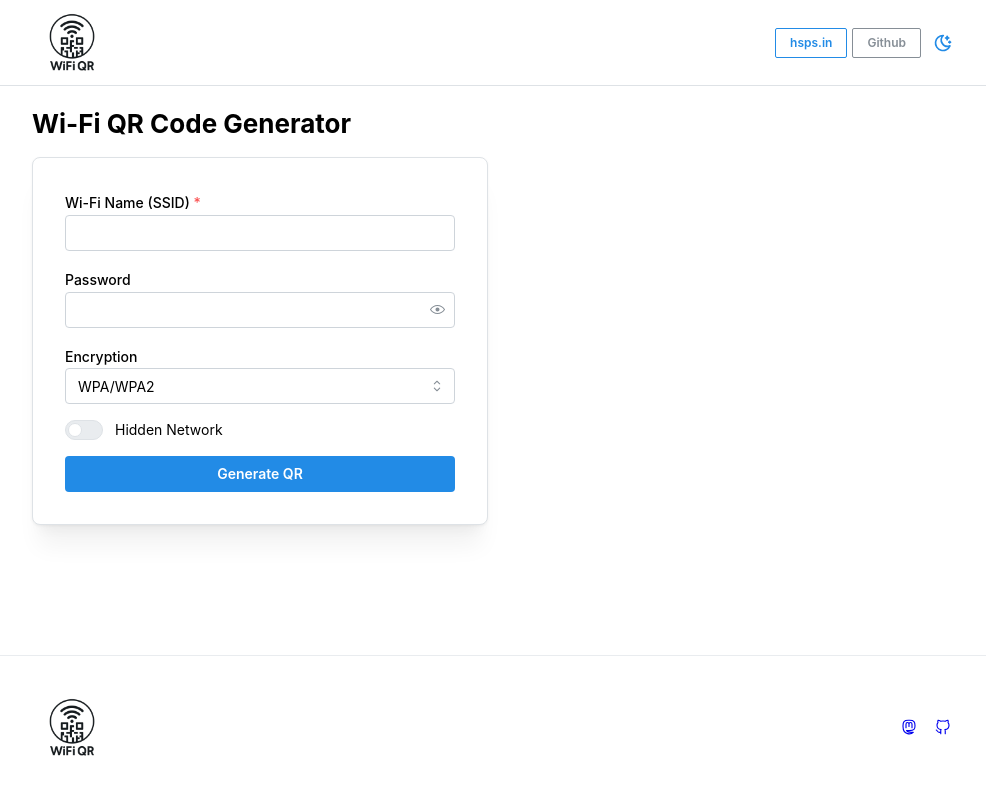
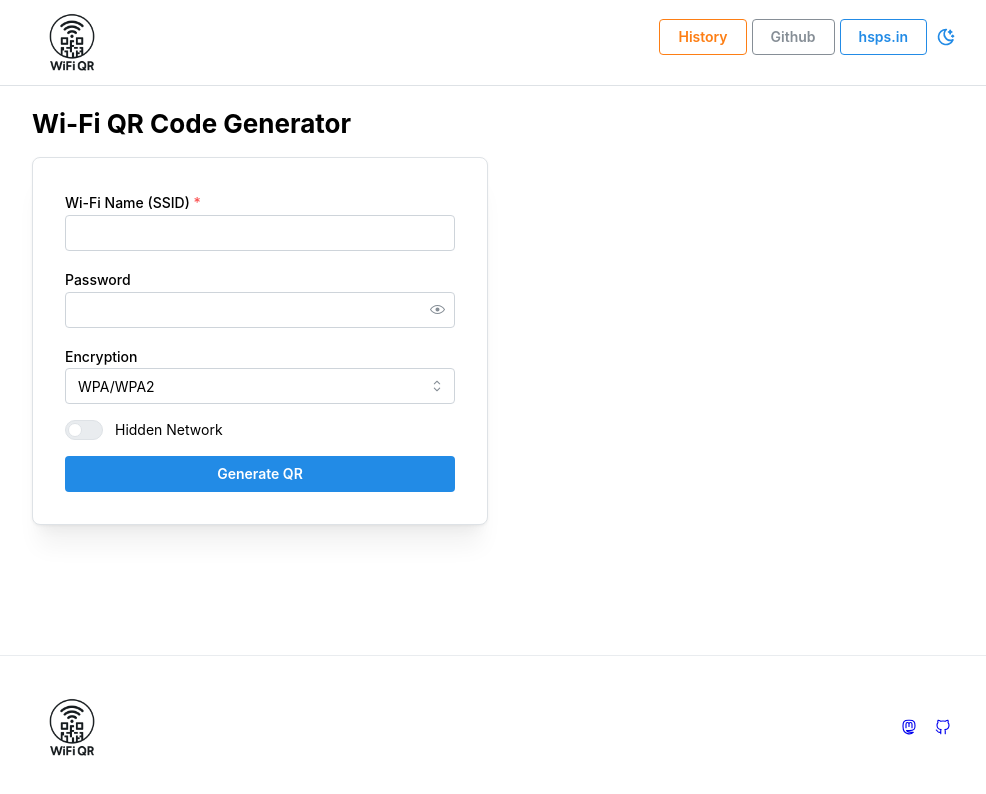
Before and after one commit to coderhs/wifi-qr, a Next.js app: page / in a window 1280 px wide. Shown: the top 794 px of the page, without its empty margins (144-1130 px from the left). Built offline with nearby package versions, Linux system fonts and the light colour scheme.

Commit message:
Move NavLinks to its own component
Signed-off-by: coderhs <mialme@hsps.in>

```diff
--- a/components/Header/Header.tsx
+++ b/components/Header/Header.tsx
@@ -1,53 +1,36 @@
 'use client';
 
-import { ActionIcon, Burger, Container, Group, useMantineColorScheme } from '@mantine/core';
+import { Burger, Container, Group, Drawer } from '@mantine/core';
 import { useDisclosure } from '@mantine/hooks';
 import classes from './Header.module.css';
-import { Button, Box } from '@mantine/core';
 import Logo from '@/components/Logo';
-import { IconSun, IconMoonStars } from '@tabler/icons-react';
+import NavLinks from '../NavLinks';
+
 
 
 export function Header() {
-  const [opened, { toggle }] = useDisclosure(false);
-  const { colorScheme, toggleColorScheme } = useMantineColorScheme();
-
-  const dark = colorScheme === 'dark';
+  const [opened, { toggle, close }] = useDisclosure(false);
 
   return (
     <header className={classes.header}>
       <Container size="md" className={classes.inner}>
         <Logo />
         <Group gap={5} visibleFrom="xs">
-          <Button
-            variant="outline" size="xs" radius="xs"
-            component="a"
-            href="https://hsps.in"
-            target="_blank"
-            rel="noopener noreferrer"
-          >
-            hsps.in
-          </Button>
-          <Button
-            variant="outline" color="gray" size="xs" radius="xs"
-            component="a"
-            href="https://github.com/coderhs/wifi-qr"
-            target="_blank"
-            rel="noopener"
-          >
-            Github
-          </Button>
-          <ActionIcon
-            onClick={() => toggleColorScheme()}
-            variant="subtle"
-            color={dark ? 'yellow' : 'blue'}
-            size="lg"
-            aria-label="Toggle color scheme"
-          >
-            {dark ? <IconSun size={20} /> : <IconMoonStars size={20} />}
-          </ActionIcon>
+          <NavLinks />
         </Group>
         <Burger opened={opened} onClick={toggle} hiddenFrom="xs" size="sm" />
+
+        <Drawer
+          opened={opened}
+          onClose={close}
+          title="Menu"
+          padding="md"
+          size="xs"
+          hiddenFrom="xs"
+          zIndex={1000}
+        >
+          <NavLinks fullWidth />
+        </Drawer>
       </Container>
     </header>
   );
--- /dev/null
+++ b/components/NavLinks.tsx
@@ -0,0 +1,63 @@
+'use client';
+
+import { Button, ActionIcon, Stack } from '@mantine/core';
+import { IconSun, IconMoonStars } from '@tabler/icons-react';
+import Link from 'next/link';
+import { useMantineColorScheme } from '@mantine/core';
+
+type Props = {
+  fullWidth?: boolean; // for Drawer layout
+};
+
+export default function NavLinks({ fullWidth = false }: Props) {
+  const { colorScheme, toggleColorScheme } = useMantineColorScheme();
+
+  const dark = colorScheme === 'dark';
+
+  return(
+    <>
+      <Button
+        fullWidth={fullWidth}
+        color="orange"
+        component={Link}
+        href="/history"
+        variant="outline"
+        mb="sm"
+      >
+        History
+      </Button>
+      <Button
+        fullWidth={fullWidth}
+        variant="outline"
+        color="gray"
+        component={Link}
+        href="https://github.com/coderhs/wifi-qr"
+        target="_blank"
+        rel="noopener"
+        mb="sm"
+      >
+        Github
+      </Button>
+      <Button
+        fullWidth={fullWidth}
+        variant="outline"
+        component={Link}
+        href="https://hsps.in"
+        target="_blank"
+        rel="noopener noreferrer"
+        mb="sm"
+      >
+        hsps.in
+      </Button>
+      <ActionIcon
+        onClick={toggleColorScheme}
+        variant="subtle"
+        color={dark ? 'yellow' : 'blue'}
+        mb="sm"
+        aria-label="Toggle color scheme"
+      >
+        {dark ? <IconSun size={20} /> : <IconMoonStars size={20} />}
+      </ActionIcon>
+    </>
+  )
+}
```
